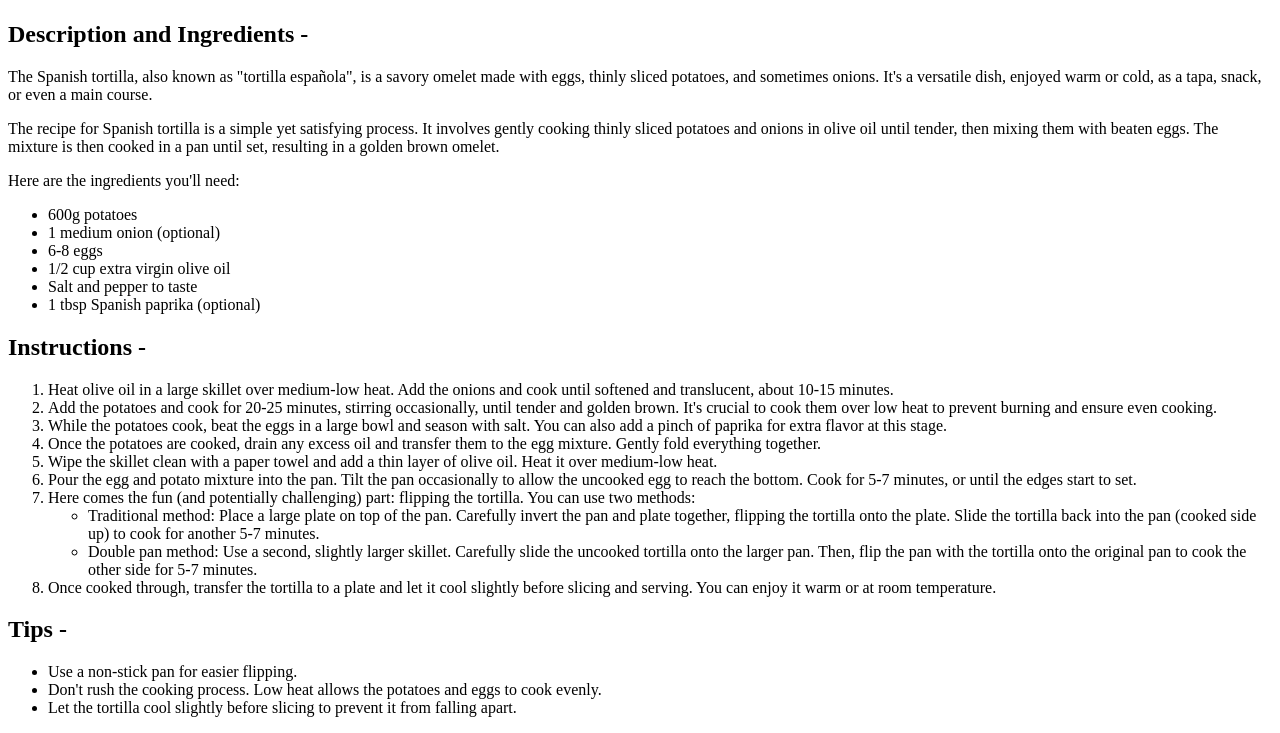
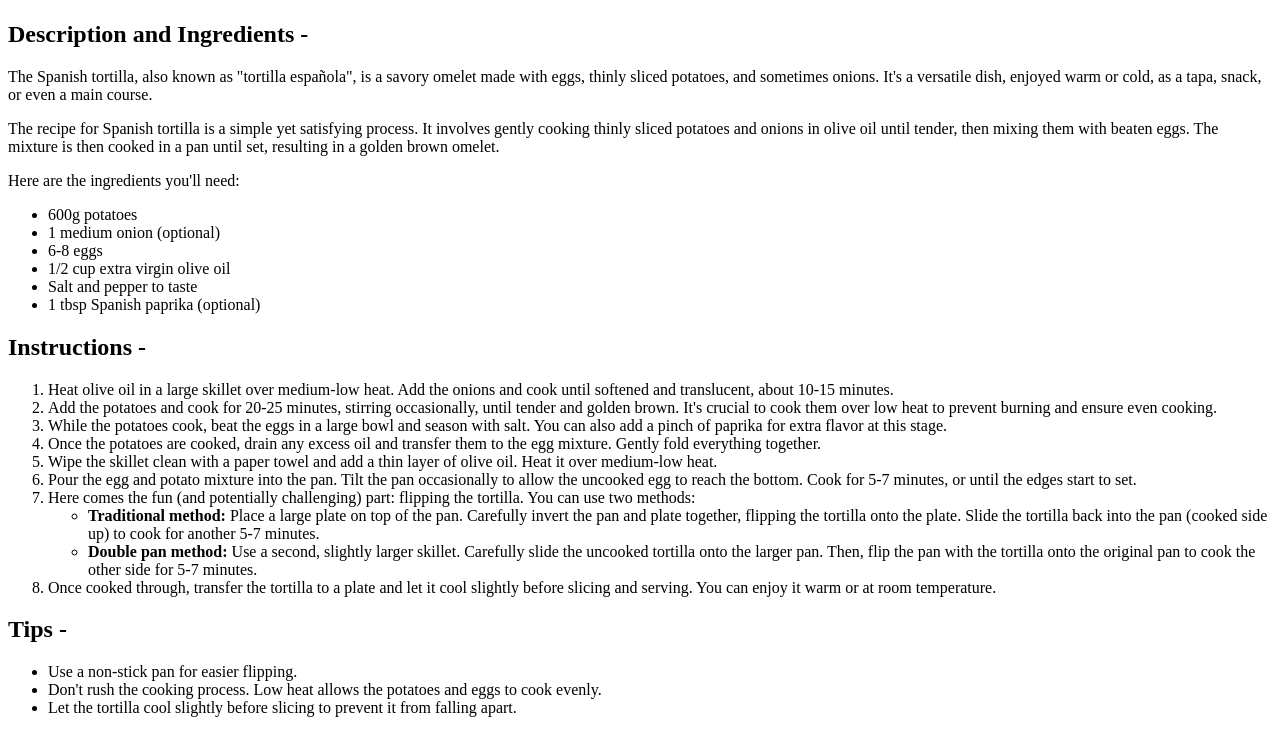
Before and after one commit to Faalcc/odin-recipes, a plain HTML site: page recipes/tortilla.html in a window 1280 px wide. Shown: the part 458-1191 px from the top of the page. Drawn offline with Linux system fonts and the light colour scheme.

Commit message:
Edit index.html and tortilla.html

```diff
--- a/recipes/tortilla.html
+++ b/recipes/tortilla.html
@@ -30,8 +30,8 @@
         <li>Pour the egg and potato mixture into the pan. Tilt the pan occasionally to allow the uncooked egg to reach the bottom. Cook for 5-7 minutes, or until the edges start to set.</li>
         <li>Here comes the fun (and potentially challenging) part: flipping the tortilla. You can use two methods:</li>
         <ul>
-            <li>Traditional method: Place a large plate on top of the pan. Carefully invert the pan and plate together, flipping the tortilla onto the plate. Slide the tortilla back into the pan (cooked side up) to cook for another 5-7 minutes.</li>
-            <li>Double pan method: Use a second, slightly larger skillet. Carefully slide the uncooked tortilla onto the larger pan. Then, flip the pan with the tortilla onto the original pan to cook the other side for 5-7 minutes.</li>
+            <li><strong>Traditional method:</strong> Place a large plate on top of the pan. Carefully invert the pan and plate together, flipping the tortilla onto the plate. Slide the tortilla back into the pan (cooked side up) to cook for another 5-7 minutes.</li>
+            <li><strong>Double pan method:</strong> Use a second, slightly larger skillet. Carefully slide the uncooked tortilla onto the larger pan. Then, flip the pan with the tortilla onto the original pan to cook the other side for 5-7 minutes.</li>
         </ul>
         <li>Once cooked through, transfer the tortilla to a plate and let it cool slightly before slicing and serving. You can enjoy it warm or at room temperature.</li>
     </ol>
```
